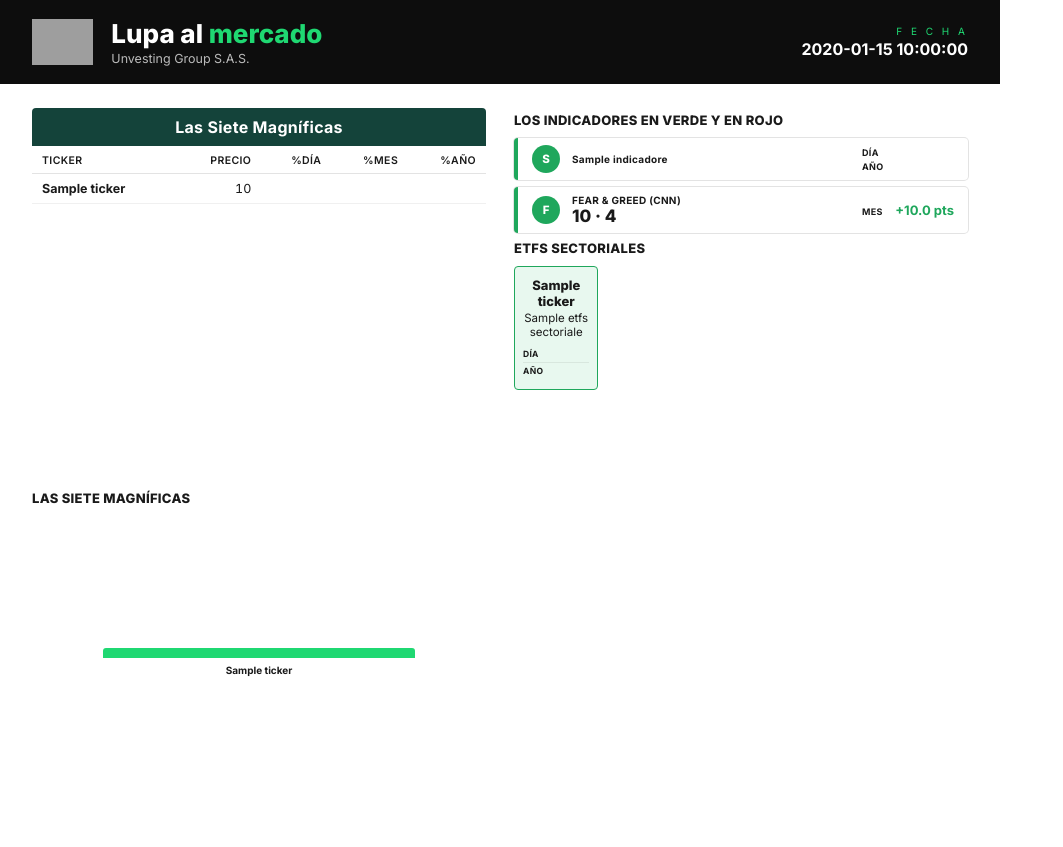
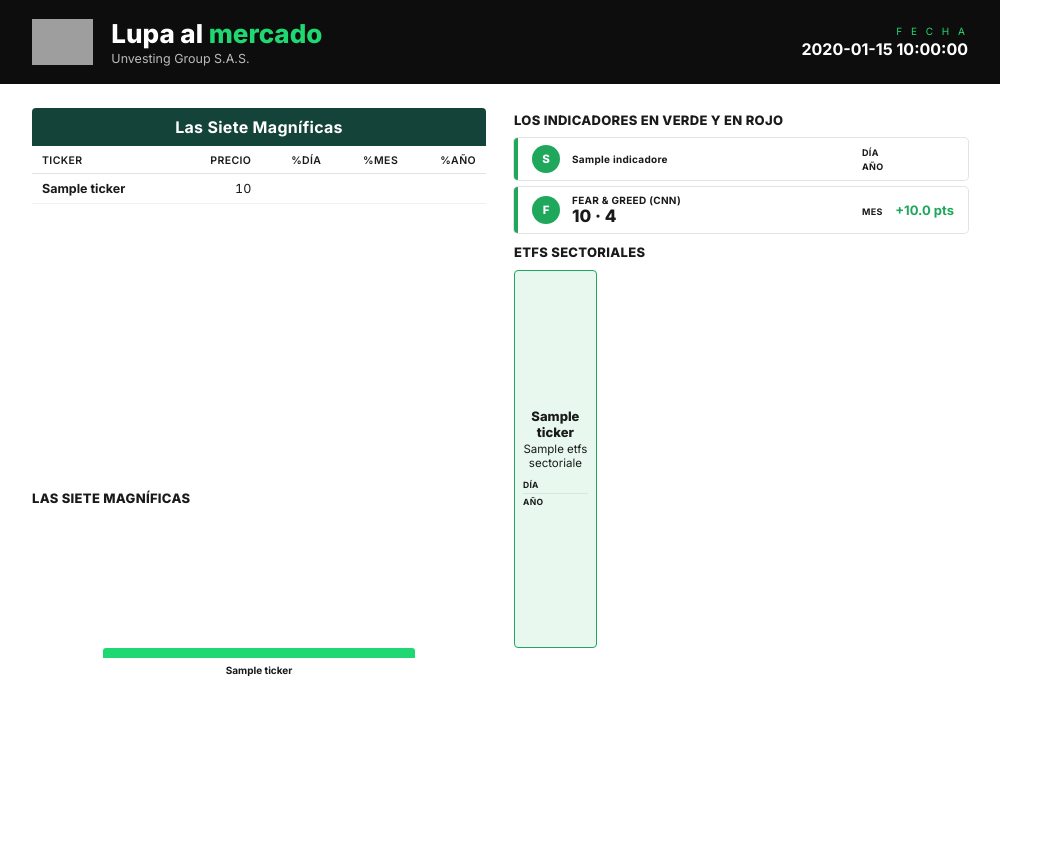
Before and after one commit to jegranadosr-cmyk/Boletin, a Python web app: template templates/page1.html in a window 1280 px wide. Shown: the top 847 px of the page, without its empty margins (0-1063 px from the left). Run offline with Jinja, Linux system fonts and the light colour scheme; the template is opened without the code that fills it: most values are stand-ins (such as "Sample title", 1, 10 or a date in 2020); grey boxes are pictures that could not be loaded.

Commit message:
ETFs sectoriales crecen para llenar el espacio disponible en la columna derecha

```diff
--- a/templates/base.css
+++ b/templates/base.css
@@ -160,6 +160,9 @@
 .col { flex: 1; min-width: 0; }
 .col-spread { display: flex; flex-direction: column; justify-content: space-between; }
 .col-spread > .chart-block { margin-bottom: 0; }
+.col-right { display: flex; flex-direction: column; }
+.sector-block { flex: 1; display: flex; flex-direction: column; }
+.sector-block > .sector-grid { flex: 1; }
 
 /* page1 right column cards */
 .section-title {
@@ -197,8 +200,9 @@
 .sector-grid {
   display: grid;
   grid-template-columns: repeat(5, minmax(0, 1fr));
-  gap: 8px;
-  margin-bottom: 20px;
+  grid-template-rows: repeat(3, minmax(0, 1fr));
+  gap: 10px;
+  margin-bottom: 0;
 }
 .sector-card {
   background: var(--green-bg);
@@ -206,6 +210,9 @@
   border-radius: 4px;
   padding: 10px 8px;
   text-align: center;
+  display: flex;
+  flex-direction: column;
+  justify-content: center;
 }
 .sector-card.down { background: var(--red-bg); border-color: var(--red-text); }
 .sector-card .ticker { font-size: 13px; font-weight: 800; }
--- a/templates/page1.html
+++ b/templates/page1.html
@@ -88,7 +88,7 @@
         </table>
       </div>
 
-      <div class="col">
+      <div class="col col-right">
         <div class="section-title">LOS INDICADORES EN VERDE Y EN ROJO</div>
         {% for nombre, d in indicadores.items() %}
           <div class="indicator-card {{ 'up' if (d.pct_day or 0) >= 0 else 'down' }}">
@@ -128,6 +128,7 @@
           </div>
         {% endif %}
 
+        <div class="sector-block">
           <div class="section-title">ETFS SECTORIALES</div>
           <div class="sector-grid">
             {% for s in etfs_sectoriales %}
@@ -148,6 +149,7 @@
         </div>
       </div>
     </div>
+  </div>
 
   <div class="footer">
     <div>Boletín Unvesting &bull; Área de Investigación e Innovación &bull; Información de mercado &bull; No constituye asesoría financiera</div>
```
Lines whose indentation alone changed are shown as unchanged.
